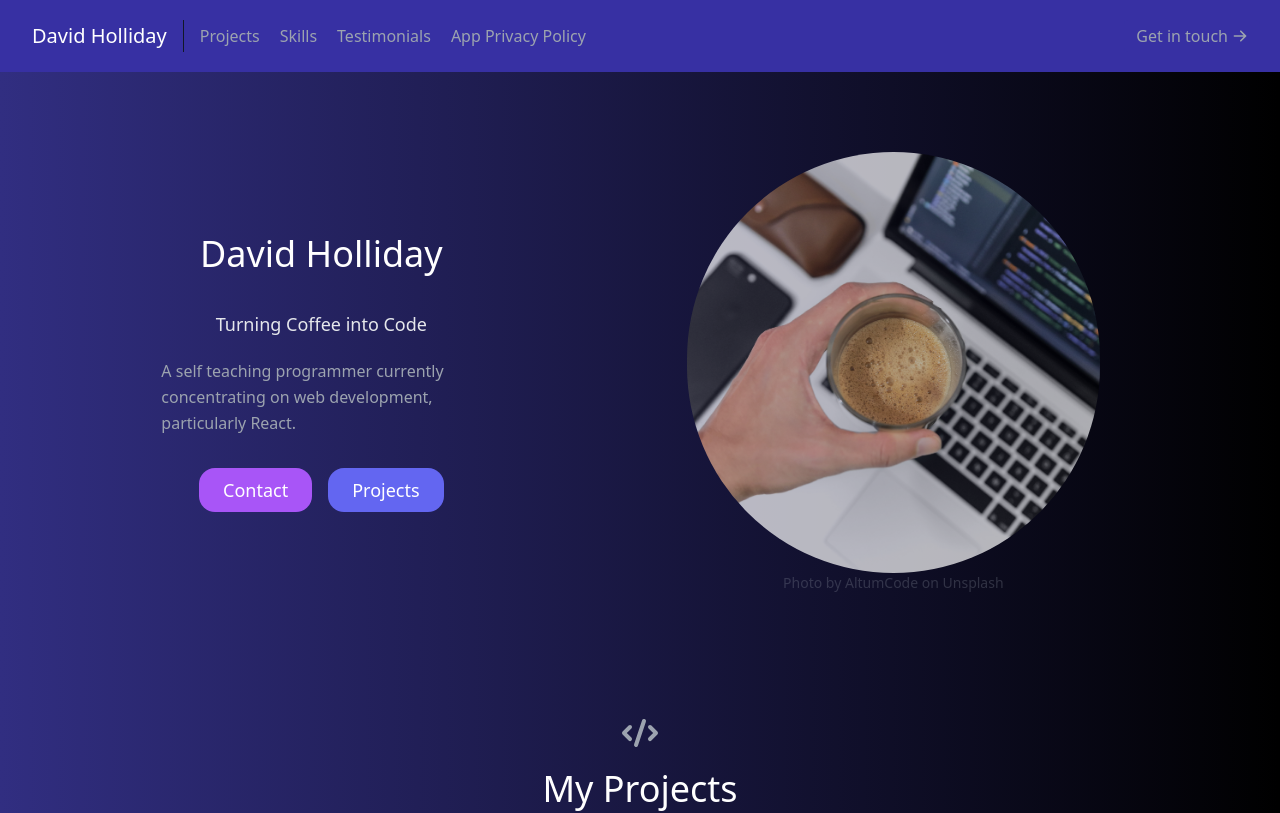
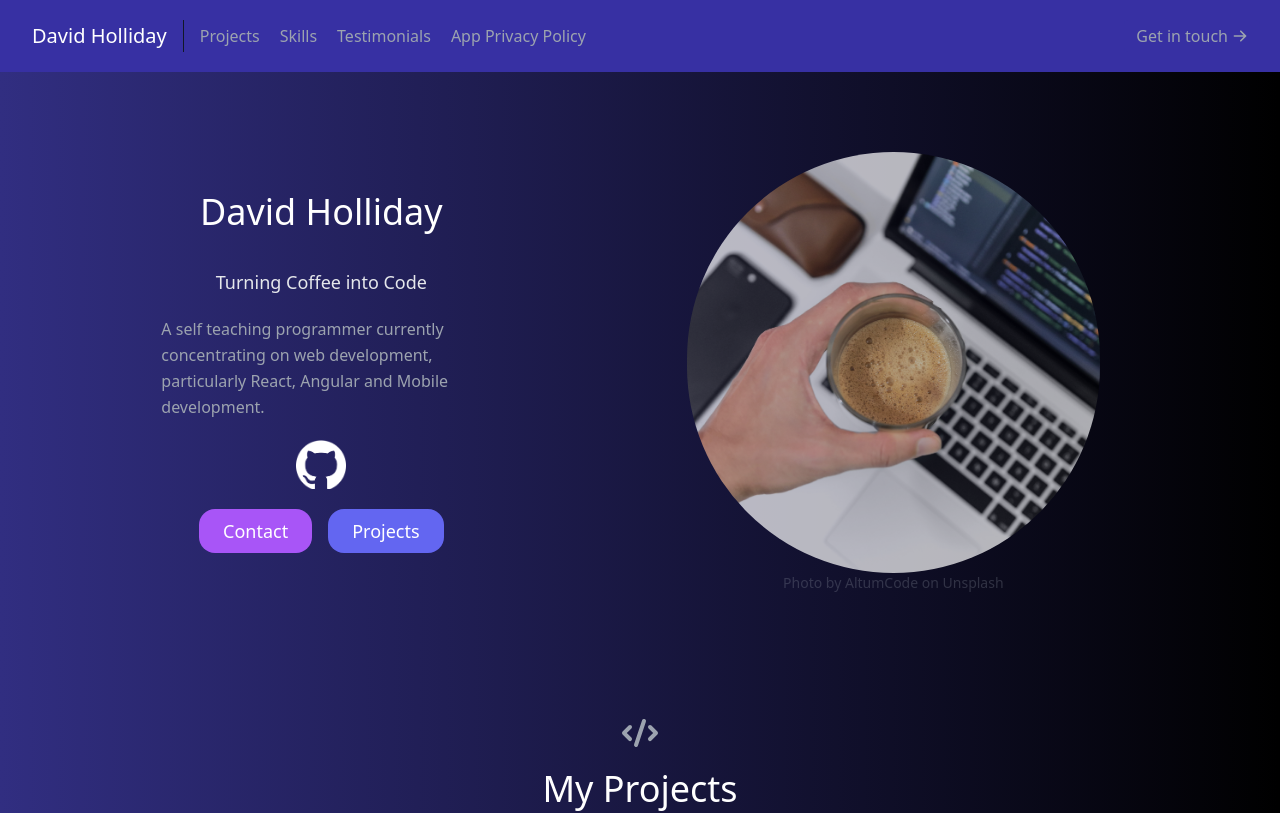
Before and after one commit to docdork/portfolio-react, a React (Create React App) app: page / in a window 1280 px wide. Shown: the top 813 px of the page. Built offline with nearby package versions, Linux system fonts and the light colour scheme; the HTML template or start-up script is replaced by a standard one.

Commit message:
Add GitHub link

```diff
--- a/src/components/About.js
+++ b/src/components/About.js
@@ -1,4 +1,5 @@
 import codingImage from "../assets/altumcode-Y8iPJEvUz6c-unsplash.jpg";
+import gitHubIcon from "../assets/github-mark-white.png";
 
 export default function About() {
   return (
@@ -13,10 +14,19 @@ export default function About() {
             Turning Coffee into Code
           </h2>
 
-          <p className="mb-8 leading-relaxed max-w-xs self-center">
+          <p className="mb- leading-relaxed max-w-xs self-center">
             A self teaching programmer currently concentrating on web
-            development, particularly React.
+            development, particularly React, Angular and Mobile development.
           </p>
+          <a href="https://github.com/docdork" className="p-5 self-center">
+            <img
+            className="hover:scale-125"
+              src={gitHubIcon}
+              alt="gitHub icon"
+              width="50"
+              height="50"
+            />
+          </a>
           <div className="flex self-center">
             <a
               href="#contact"
@@ -40,18 +50,16 @@ export default function About() {
           />
           <p className="text-center opacity-25 text-sm hover:text-white hover:opacity-100">
             Photo by{" "}
-            <a href="https://unsplash.com/@altumcode?utm_source=unsplash&utm_medium=referral&utm_content=creditCopyText" >
+            <a href="https://unsplash.com/@altumcode?utm_source=unsplash&utm_medium=referral&utm_content=creditCopyText">
               AltumCode
             </a>{" "}
             on{" "}
-            <a href="https://unsplash.com/photos/Y8iPJEvUz6c?utm_source=unsplash&utm_medium=referral&utm_content=creditCopyText" >
+            <a href="https://unsplash.com/photos/Y8iPJEvUz6c?utm_source=unsplash&utm_medium=referral&utm_content=creditCopyText">
               Unsplash
             </a>
           </p>
         </div>
-
       </div>
-
     </section>
   );
 }
```
Also changed, not shown: src/assets/github-mark-white.png (added), src/assets/github-mark.png (added).
